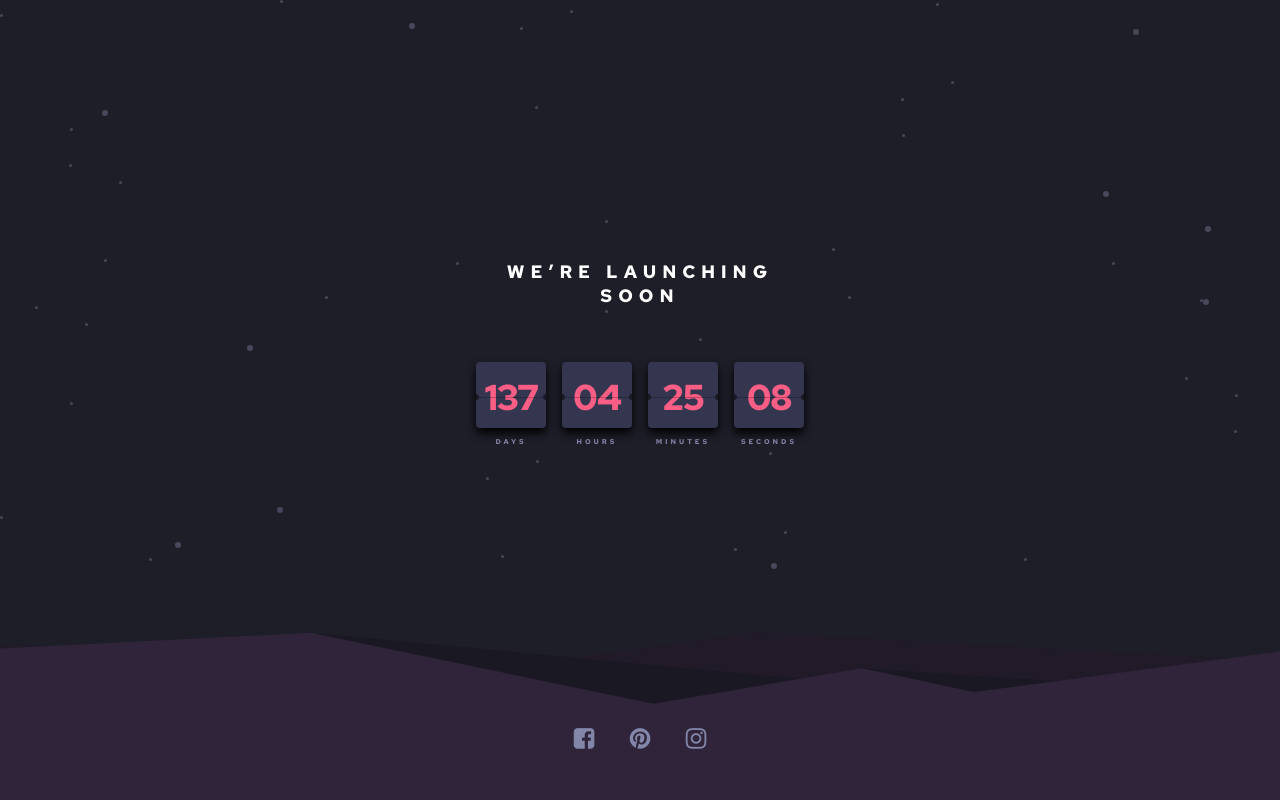
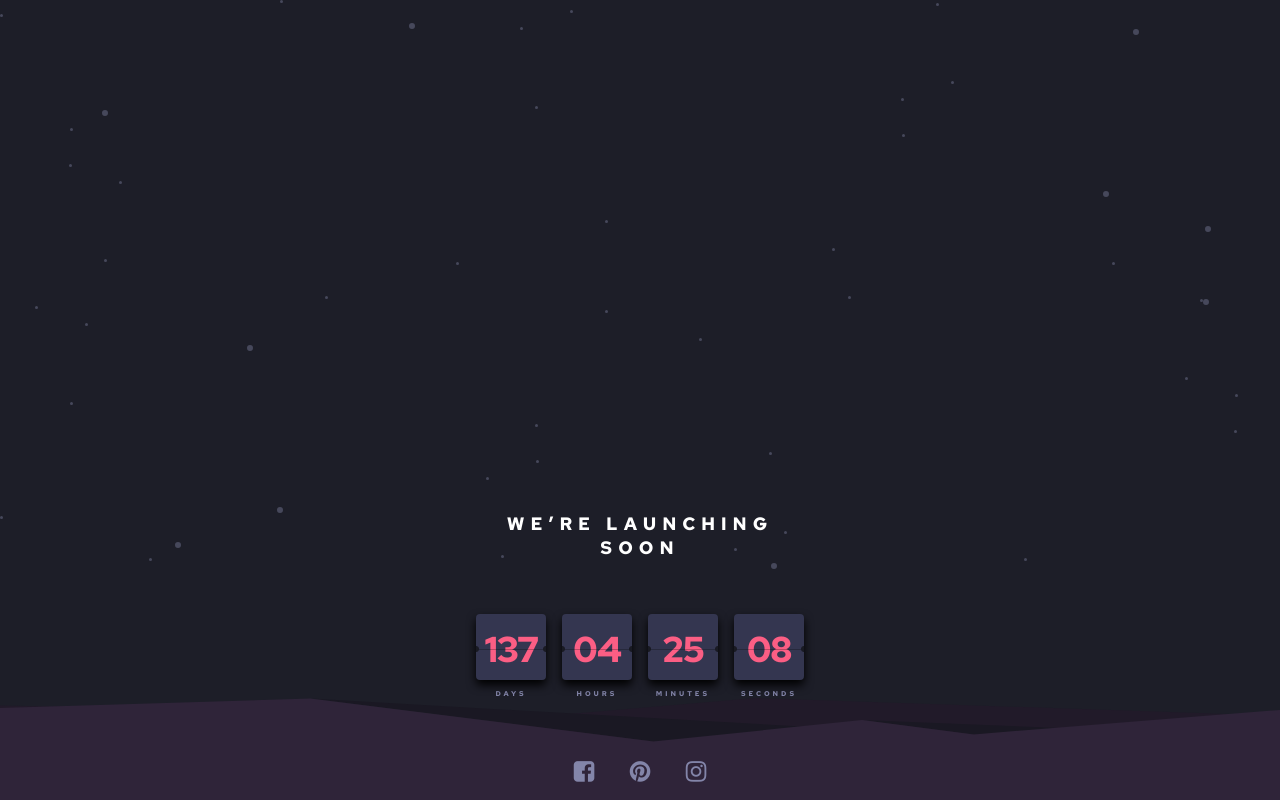
Before and after one commit to AlexTsamala/Launch-countdown-timer, a plain HTML site: page index.html in a window 1280 px wide. Drawn offline with Linux system fonts and the light colour scheme.

Commit message:
finished working

```diff
--- a/style.css
+++ b/style.css
@@ -20,7 +20,7 @@ body{
 }
 
 .main-container{
-    margin-top: 260px;
+    margin-top: 40%;
     display: flex;
     flex-direction: column;
     align-items: center;
```
Also changed, not shown: 1 other file.
